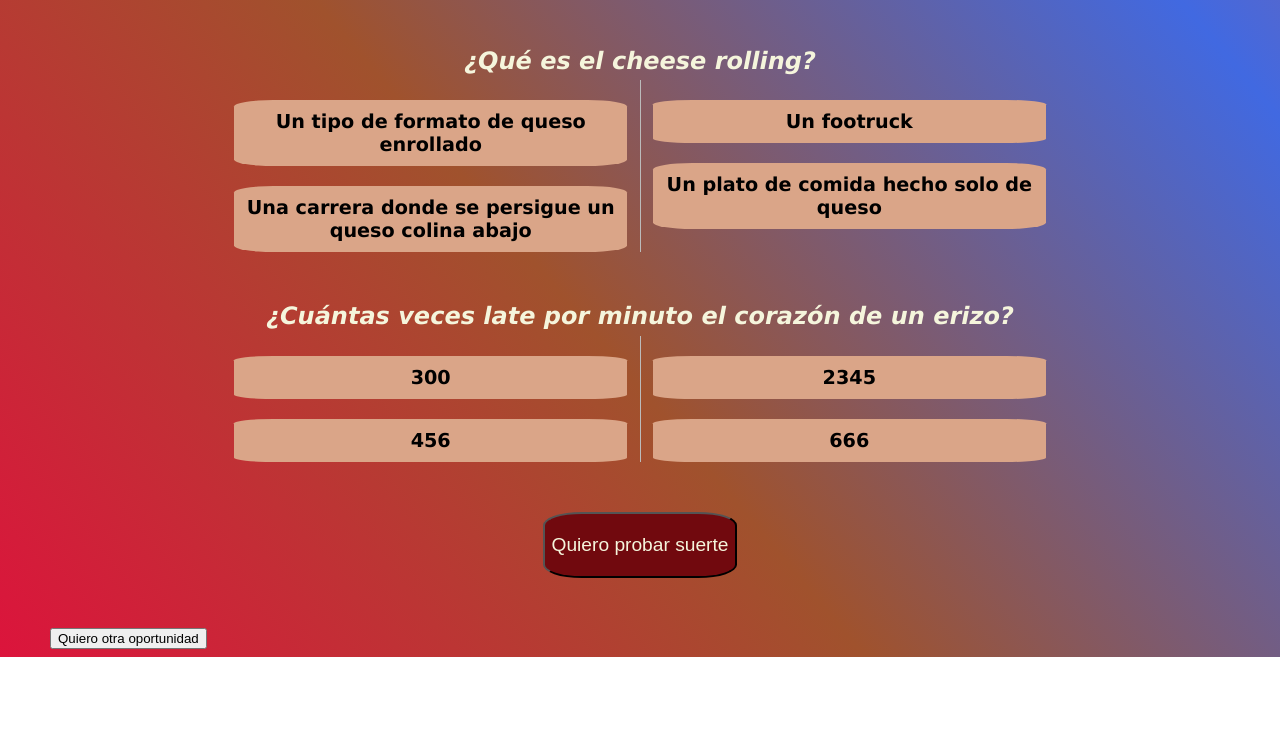
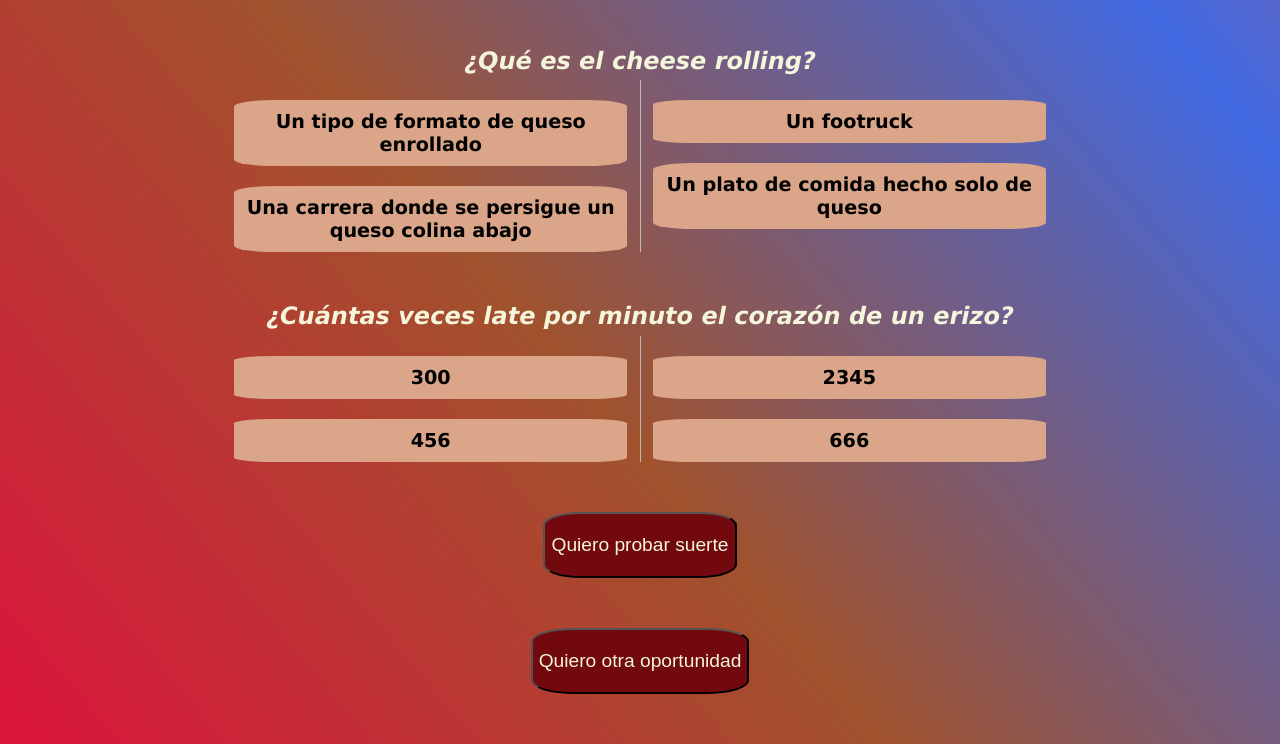
Before and after one commit to ElenaDRFS/quiz-curiosidades, a plain HTML site: page pages/quiz.html in a window 1280 px wide. Shown: the part 1944-2688 px from the top of the page. Before the commit the page ends 2601 px from the top, so only its background shows below. Drawn offline with Linux system fonts and the light colour scheme.

Commit message:
boton reinicio estilos

```diff
--- a/pages/quiz.html
+++ b/pages/quiz.html
@@ -183,8 +183,8 @@
             </fieldset>
 
 
-        <button id="submit" type="submit">Quiero probar suerte</button>
-        <button type="reset" id="reset">Quiero otra oportunidad</button>
+        <button class="button" type="submit">Quiero probar suerte</button>
+        <button class= "button" type="reset" id="reset">Quiero otra oportunidad</button>
         </form>
 
 
--- a/style.css
+++ b/style.css
@@ -89,7 +89,7 @@ input[type="radio"]:checked + label{
     color:black;
 }
 
-#submit {
+.button {
 
     display: flex;
     font-size: larger;
```
